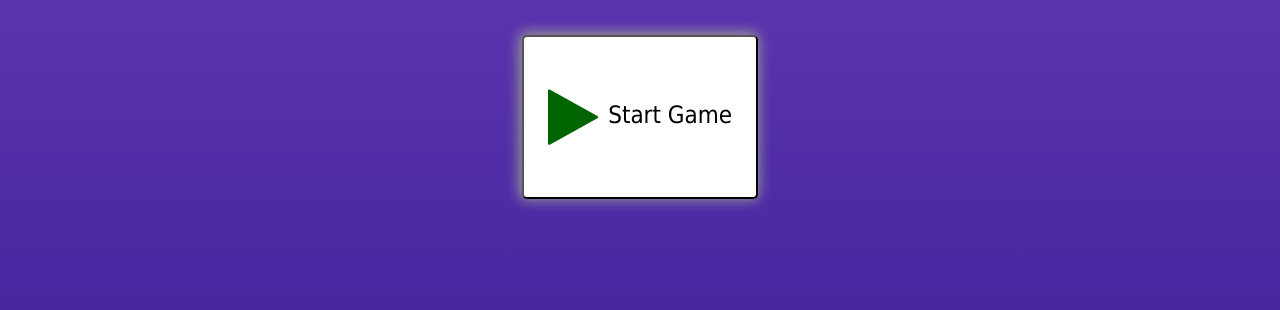
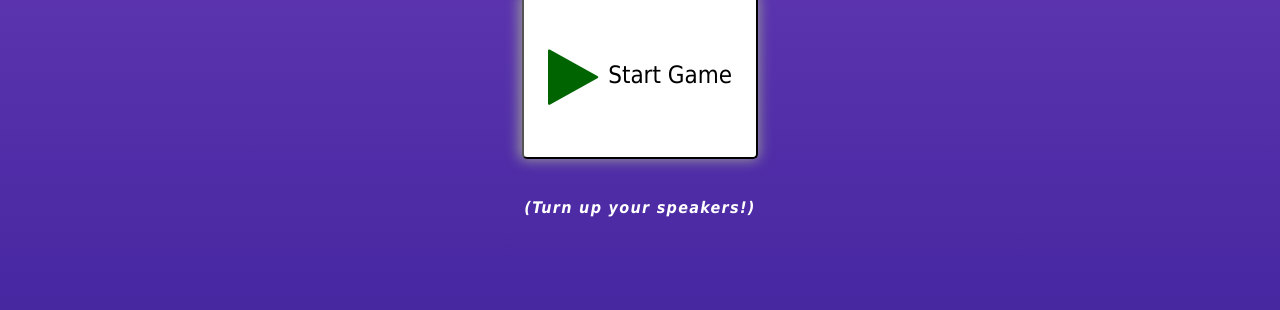
Before and after one commit to greggfine/jazz-guitar-game-2, a website: page index.html in a window 1280 px wide. Shown: the part 218-528 px from the top of the page. Drawn offline with nearby package versions, Linux system fonts and the light colour scheme.

Commit message:
added speaker notice

```diff
--- a/index.html
+++ b/index.html
@@ -26,6 +26,8 @@
             <button class="start-game-btn">
                 <i class="fa fa-play" aria-hidden="true"></i> <span>Start Game</span>
             </button>
+            <br />
+            <h4 style="letter-spacing: 1.3px"><em>(Turn up your speakers!)</em></h4>
         </div>
 
         <div class="play-game">
```
Also changed, not shown: dist/index.html.
